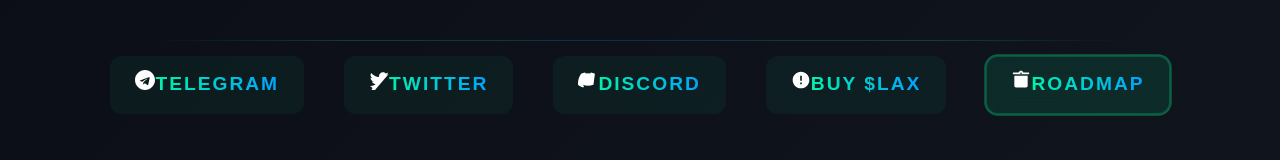
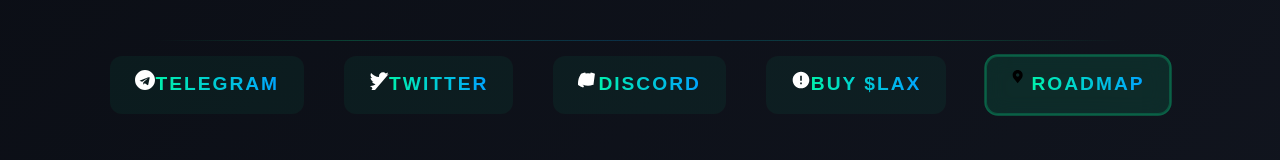
Before and after one commit to rwansss/TokenApp, a React (Create React App) app: page / in a window 1280 px wide. Shown: the part 418-578 px from the top of the page. Built offline with nearby package versions, Linux system fonts and the light colour scheme.

Commit message:
Update App.js

```diff
--- a/src/App.js
+++ b/src/App.js
@@ -1617,7 +1617,7 @@
                 >
                   <span>
                     <svg width="20" height="20" viewBox="0 0 24 24" fill="currentColor">
-                      <path d="M21 3h-6.18C14.4 1.84 13.3 1 12 1s-2.4.84-2.82 2H3c-.55 0-1 .45-1 1s.45 1 1 1h18c.55 0 1-.45 1-1s-.45-1-1-1zM12 3c.55 0 1 .45 1 1s-.45 1-1 1-1-.45-1-1 .45-1 1-1zM4 19V7h16v12c0 1.1-.9 2-2 2H6c-1.1 0-2-.9-2-2-2zm14-2v-2H6v2h12z"/>
+                      <path fill-rule="evenodd" clip-rule="evenodd" d="M3.37892 10.2236L8 16L12.6211 10.2236C13.5137 9.10788 14 7.72154 14 6.29266V6C14 2.68629 11.3137 0 8 0C4.68629 0 2 2.68629 2 6V6.29266C2 7.72154 2.4863 9.10788 3.37892 10.2236ZM8 8C9.10457 8 10 7.10457 10 6C10 4.89543 9.10457 4 8 4C6.89543 4 6 4.89543 6 6C6 7.10457 6.89543 8 8 8Z" fill="#000000"/>
                     </svg>
                     Roadmap
                   </span>
```
